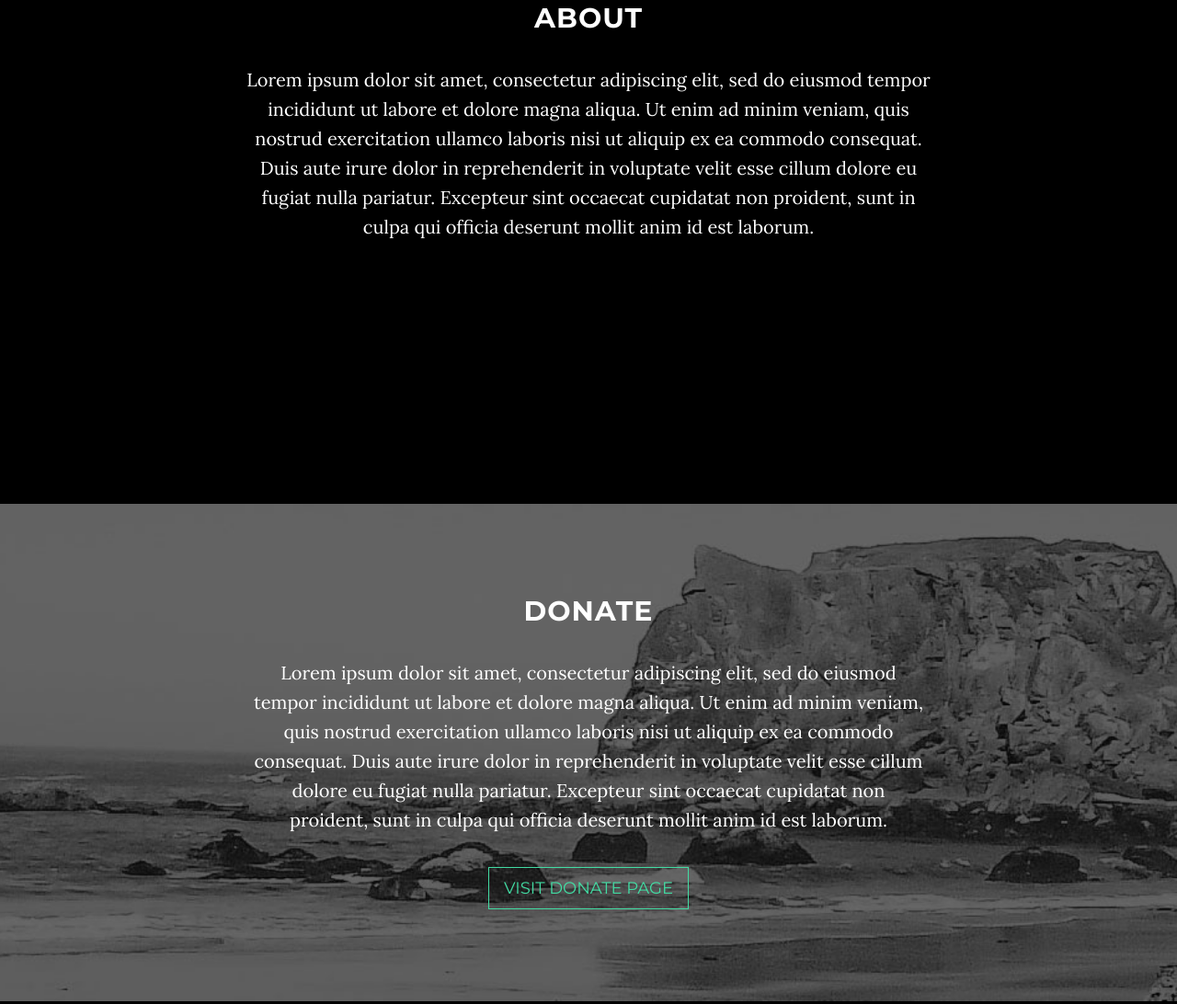
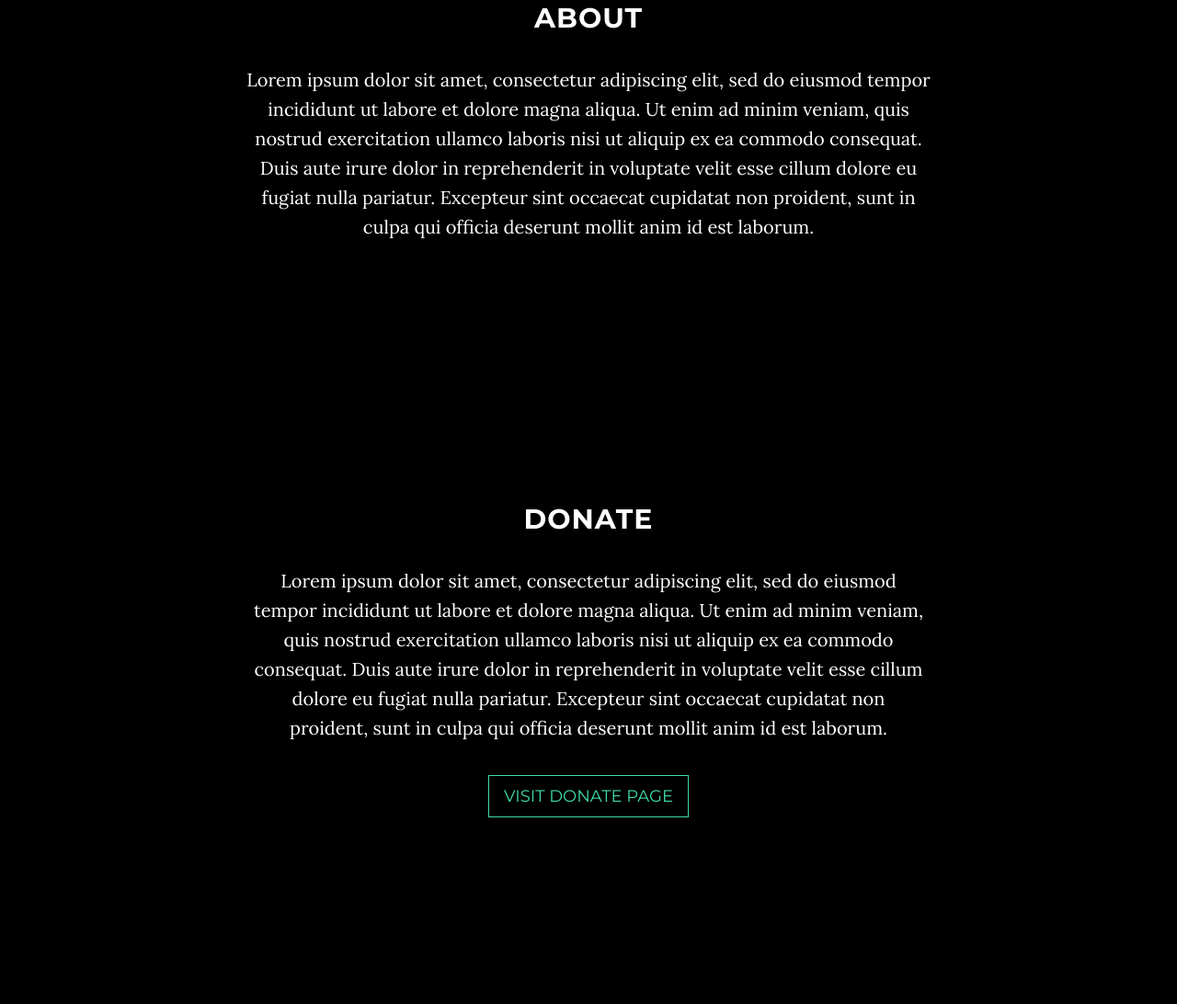
Before and after one commit to wallynd/wallynd.github.io, a website: page index.html in a window 1280 px wide. Shown: the part 1047-2139 px from the top of the page at 92% size. Drawn offline with nearby package versions, Linux system fonts and the light colour scheme; some packages are replaced by stand-ins of ours.

Commit message:
making donate full

```diff
--- a/index.html
+++ b/index.html
@@ -100,8 +100,8 @@
     </section>
 
     <!-- Download Section -->
-    <section id="download" class="content-section text-center">
-        <div class="download-section">
+    <section id="download" class="container content-section text-center">
+        <div class="row">
             <div class="container">
                 <div class="col-lg-8 col-lg-offset-2">
                     <h2>Donate</h2>
```
